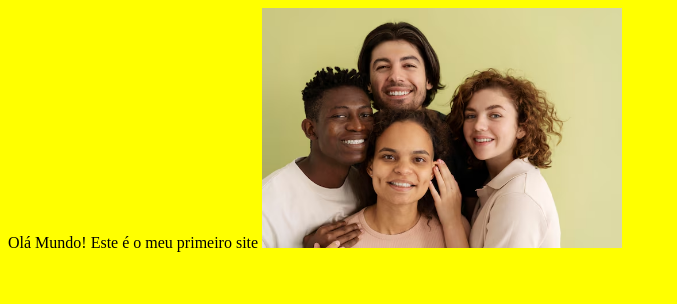
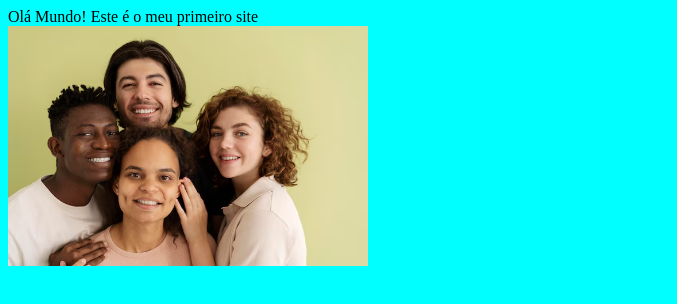
Before and after one commit to Arthur-Monteiro-CC/ProjetoWeb1, a plain HTML site: page index.html in a window 1280 px wide. Shown: the whole page, without its empty margins (0-677 px from the left). Drawn offline with Linux system fonts and the light colour scheme.

Commit message:
Segunda versão

```diff
--- a/index.html
+++ b/index.html
@@ -7,7 +7,7 @@
     <link rel="stylesheet" href="style.css">
 </head>
 <body>
-    Olá Mundo! Este é o meu primeiro site
+    Olá Mundo! Este é o meu primeiro site <br>
     <img src="pessoas.jpg" alt="" width="360px">
 </body>
 </html>
--- a/style.css
+++ b/style.css
@@ -1,4 +1,4 @@
 body
 {
-  background-color: yellow
+  background-color: cyan
 }
```
